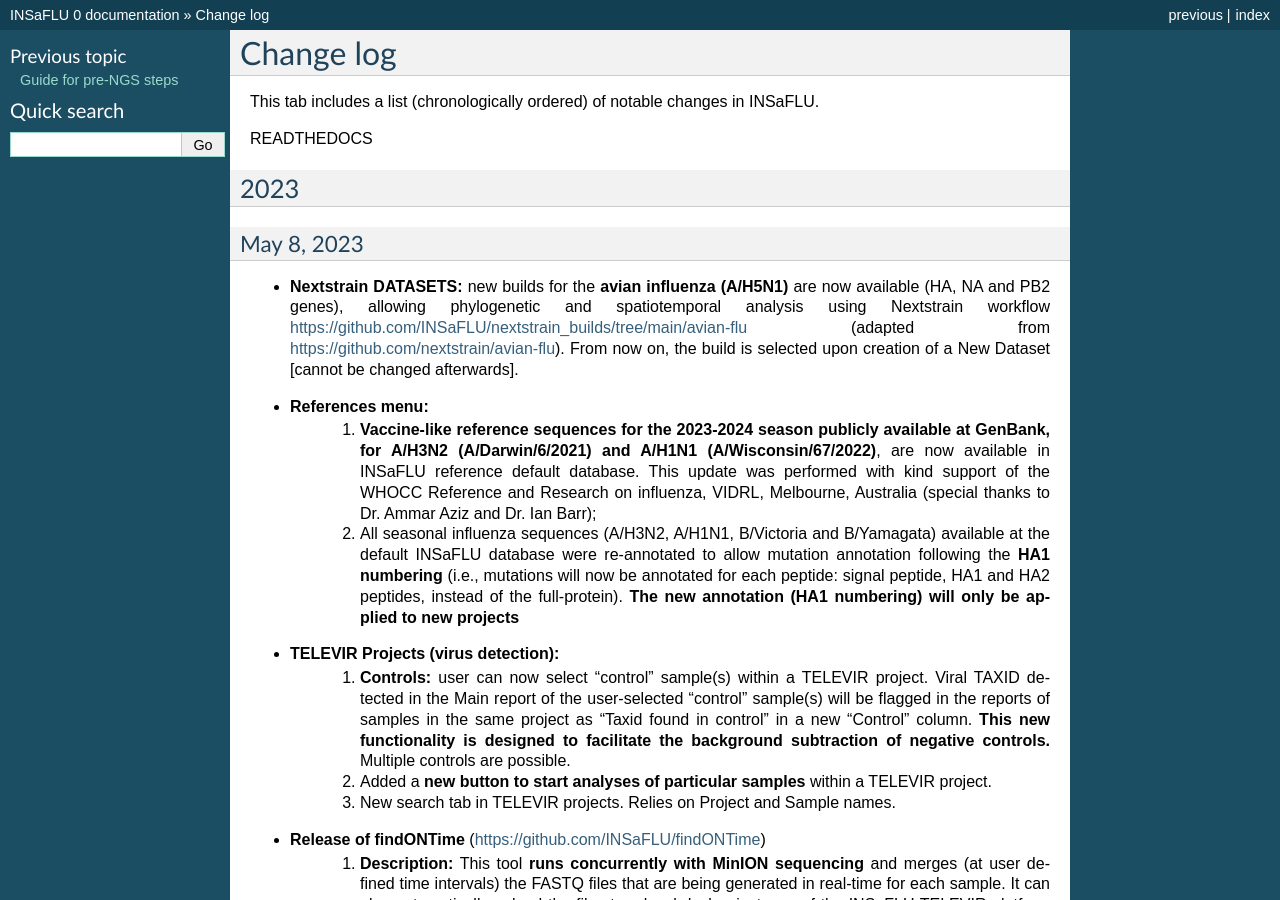
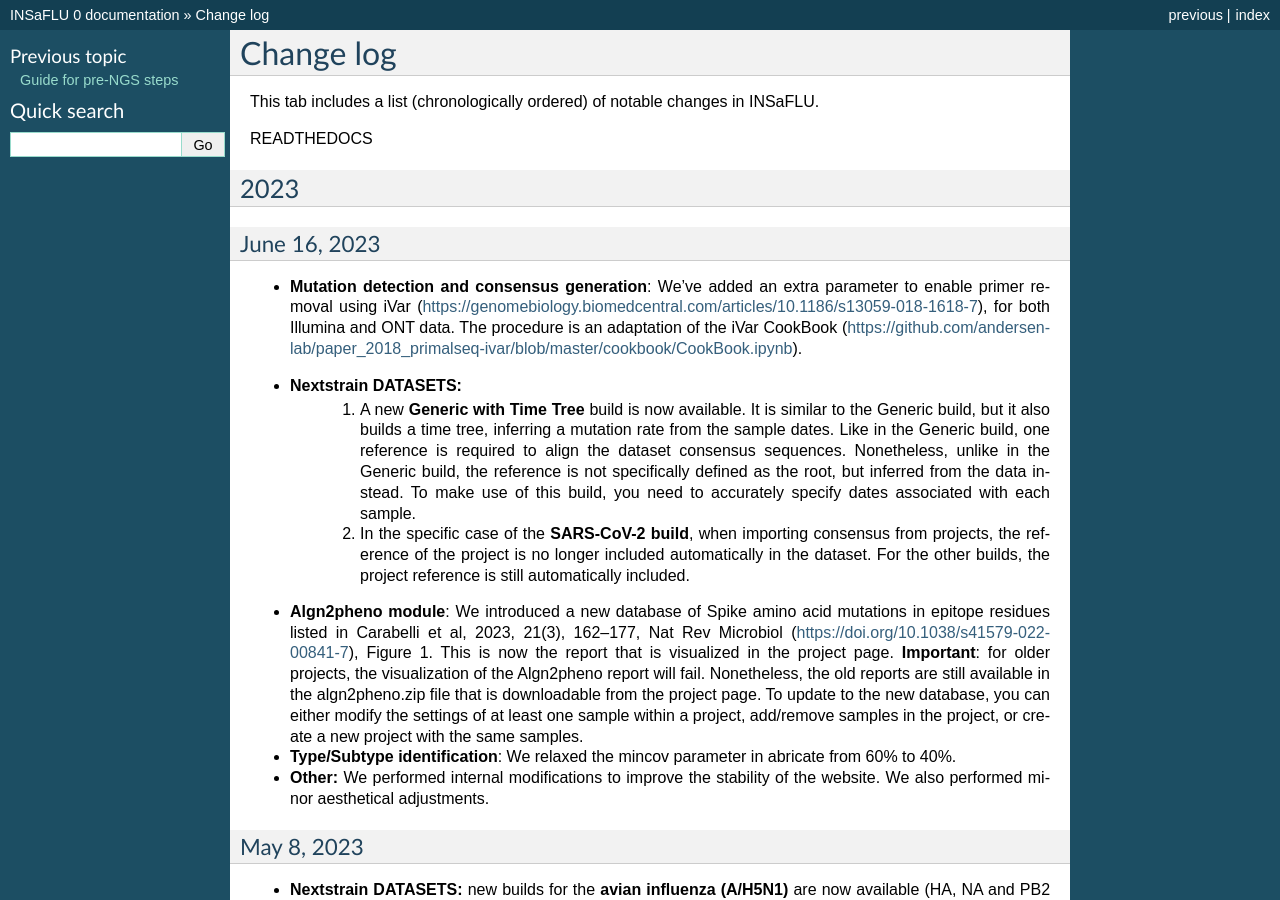
Before and after one commit to INSaFLU/insaflu_docs, a Sphinx documentation site: the page built from docs/change_log.rst, in a window 1280 px wide and 900 px high. Built offline with Sphinx 7.4.7, drawn with Linux system fonts in a browser that asks for light colours; formulas are drawn with MathJax 3.

Commit message:
Update change_log.rst

```diff
--- a/docs/change_log.rst
+++ b/docs/change_log.rst
@@ -8,6 +8,22 @@
 
 2023
 -------
+
+June 16, 2023
+..........................
+
+- **Mutation detection and consensus generation**: We've added an extra parameter to enable primer removal using iVar (https://genomebiology.biomedcentral.com/articles/10.1186/s13059-018-1618-7), for both Illumina and ONT data. The procedure is an adaptation of the iVar CookBook (https://github.com/andersen-lab/paper_2018_primalseq-ivar/blob/master/cookbook/CookBook.ipynb).
+
+- **Nextstrain DATASETS:**
+	1. A new **Generic with Time Tree** build is now available. It is similar to the Generic build, but it also builds a time tree, inferring a mutation rate from the sample dates. Like in the Generic build, one reference is required to align the dataset consensus sequences. Nonetheless, unlike in the Generic build, the reference is not specifically defined as the root, but inferred from the data instead. To make use of this build, you need to accurately specify dates associated with each sample.
+	2. In the specific case of the **SARS-CoV-2 build**, when importing consensus from projects, the reference of the project is no longer included automatically in the dataset. For the other builds, the project reference is still automatically included.
+
+- **Algn2pheno module**: We introduced a new database of Spike amino acid mutations in epitope residues listed in Carabelli et al, 2023, 21(3), 162–177, Nat Rev Microbiol (https://doi.org/10.1038/s41579-022-00841-7), Figure 1. This is now the report that is visualized in the project page. **Important**: for older projects, the visualization of the Algn2pheno report will fail. Nonetheless, the old reports are still available in the algn2pheno.zip file that is downloadable from the project page. To update to the new database, you can either modify the settings of at least one sample within a project, add/remove samples in the project, or create a new project with the same samples.
+
+- **Type/Subtype identification**: We relaxed the mincov parameter in abricate from 60% to 40%.
+
+- **Other:** We performed internal modifications to improve the stability of the website. We also performed minor aesthetical adjustments.
+
 
 May 8, 2023
 ..........................
```
